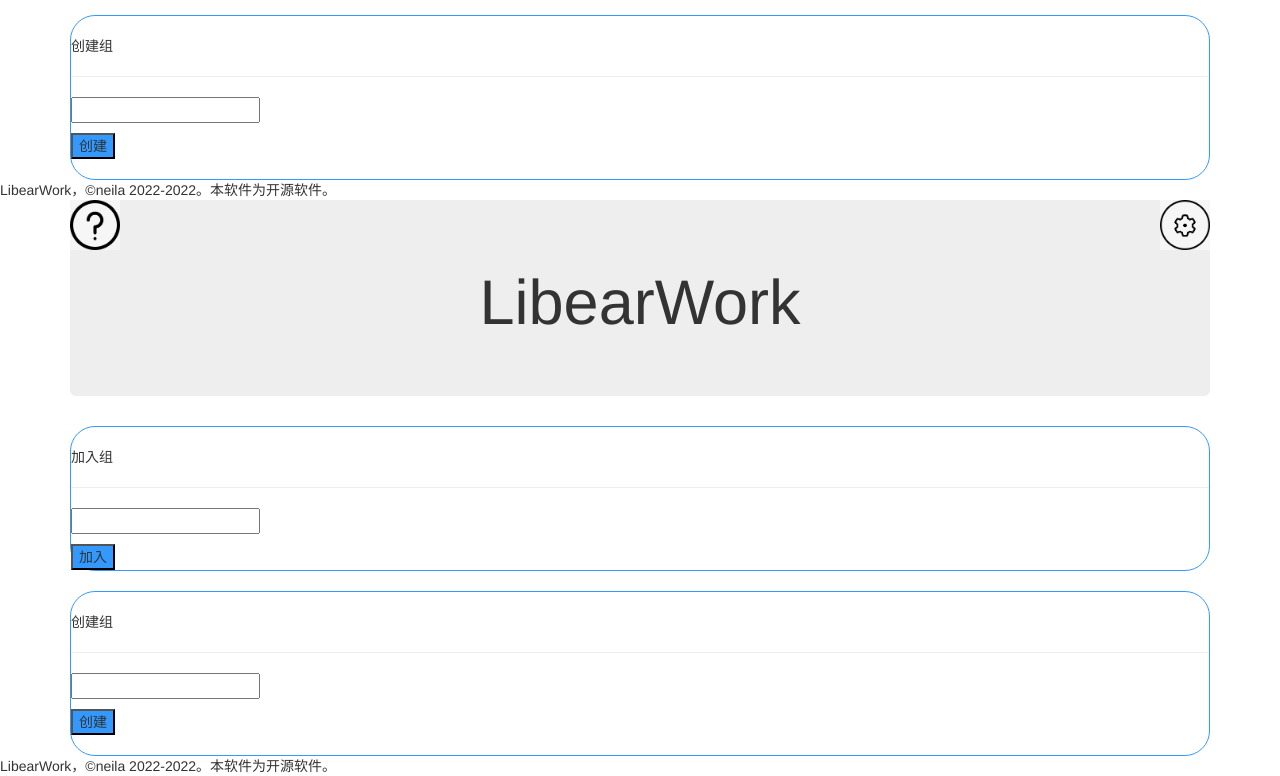
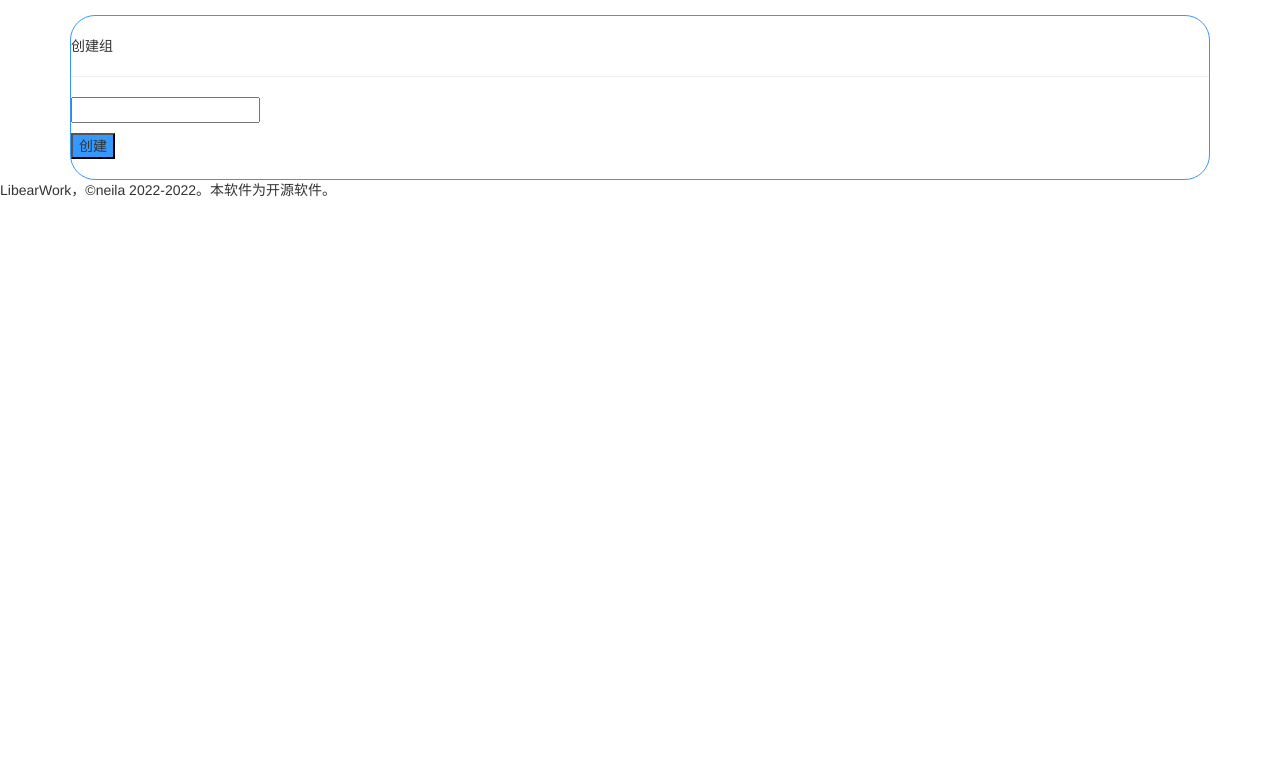
Before and after one commit to neila-a/libearwork, a PHP site: page / in a window 1280 px wide. Shown: the part 375-1151 px from the top of the page. After the commit the page ends 572 px from the top, so only its background shows below. Run offline with PHP 8.4, Linux system fonts and the light colour scheme.

Commit message:
Update index.php

```diff
--- a/index.php
+++ b/index.php
@@ -4,47 +4,71 @@
 <html>
     <head>
         <title>LibearWork</title>
-<meta name="viewport" content="width=device-width, initial-scale=1">
+        <meta name="viewport" content="width=device-width, initial-scale=1" />
         <!-- 最新版本的 Bootstrap 核心 CSS 文件 -->
-    <link rel="stylesheet" href="https://stackpath.bootstrapcdn.com/bootstrap/3.4.1/css/bootstrap.min.css" integrity="sha384-HSMxcRTRxnN+Bdg0JdbxYKrThecOKuH5zCYotlSAcp1+c8xmyTe9GYg1l9a69psu" crossorigin="anonymous">
+        <link
+            rel="stylesheet"
+            href="https://stackpath.bootstrapcdn.com/bootstrap/3.4.1/css/bootstrap.min.css"
+            integrity="sha384-HSMxcRTRxnN+Bdg0JdbxYKrThecOKuH5zCYotlSAcp1+c8xmyTe9GYg1l9a69psu"
+            crossorigin="anonymous"
+        />
         <!-- 可选的 Bootstrap 主题文件（一般不用引入） -->
-    <link rel="stylesheet" href="https://stackpath.bootstrapcdn.com/bootstrap/3.4.1/css/bootstrap-theme.min.css" integrity="sha384-6pzBo3FDv/PJ8r2KRkGHifhEocL+1X2rVCTTkUfGk7/0pbek5mMa1upzvWbrUbOZ" crossorigin="anonymous">
+        <link
+            rel="stylesheet"
+            href="https://stackpath.bootstrapcdn.com/bootstrap/3.4.1/css/bootstrap-theme.min.css"
+            integrity="sha384-6pzBo3FDv/PJ8r2KRkGHifhEocL+1X2rVCTTkUfGk7/0pbek5mMa1upzvWbrUbOZ"
+            crossorigin="anonymous"
+        />
         <!-- 最新的 Bootstrap 核心 JavaScript 文件 -->
-    <script src="https://stackpath.bootstrapcdn.com/bootstrap/3.4.1/js/bootstrap.min.js" integrity="sha384-aJ21OjlMXNL5UyIl/XNwTMqvzeRMZH2w8c5cRVpzpU8Y5bApTppSuUkhZXN0VxHd" crossorigin="anonymous"></script>
-<link rel="stylesheet" href="/style.css">
+        <script
+            src="https://stackpath.bootstrapcdn.com/bootstrap/3.4.1/js/bootstrap.min.js"
+            integrity="sha384-aJ21OjlMXNL5UyIl/XNwTMqvzeRMZH2w8c5cRVpzpU8Y5bApTppSuUkhZXN0VxHd"
+            crossorigin="anonymous"
+        ></script>
+        <link rel="stylesheet" href="/style.css" />
     </head>
     <body>
         <div class="container">
             <div class="row clearfix">
                 <div class="col-md-12 column">
-			<img src="/img/help.webp" style="float:left;" class="mainPageButton" />
-<a href="/pages/devdoc">
-      <img src="/img/setting.webp" style="float:right;" class="mainPageButton" />
+                    <img
+                        src="/img/help.webp"
+                        style="float: left"
+                        class="mainPageButton"
+                    />
+                    <a href="/pages/devdoc/">
+                        <img
+                            src="/img/setting.webp"
+                            style="float: right"
+                            class="mainPageButton"
+                        />
                     </a>
                     <div class="jumbotron">
-				<h1 id="lbtitle">
-					LibearWork
-				</h1>
+                        <h1 id="lbtitle">LibearWork</h1>
                     </div>
                     <form action="pages/workTableRegUser.php" class="mainPageForm">
-<br>
-<p>  加入组</p>
-<hr>
-<p>  </p><input name="groupID" type="text">
-<br>
-<p>  </p><button type="submit" class="mainPageSubmitBtn">加入</button>
-      <br>
+                        <br />
+                        <p>    加入组</p>
+                        <hr />
+                        <p>    </p>
+                        <input name="groupID" type="text" />
+                        <br />
+                        <p>    </p>
+                        <button type="submit" class="mainPageSubmitBtn">加入</button>
+                        <br />
                     </form>
-<br>
+                    <br />
                     <form action="pages/createNewGroup.php" class="mainPageForm">
-<br>
-<p>  创建组</p>
-<hr>
-<p>  </p><input name="groupID" type="text">
-<br>
-<p>  </p><button type="submit" class="mainPageSubmitBtn">创建</button>
-<br>
-<br>
+                        <br />
+                        <p>    创建组</p>
+                        <hr />
+                        <p>    </p>
+                        <input name="groupID" type="text" />
+                        <br />
+                        <p>    </p>
+                        <button type="submit" class="mainPageSubmitBtn">创建</button>
+                        <br />
+                        <br />
                     </form>
                 </div>
             </div>
@@ -52,57 +76,3 @@
         <footer>LibearWork，©neila 2022-2022。本软件为开源软件。</footer>
     </body>
 </html>
-<?php
-?>
-<!DOCTYPE html>
-<html>
-  <head>
-<title>LibearWork</title>
-<meta name="viewport" content="width=device-width, initial-scale=1">
-    <!-- 最新版本的 Bootstrap 核心 CSS 文件 -->
-    <link rel="stylesheet" href="https://stackpath.bootstrapcdn.com/bootstrap/3.4.1/css/bootstrap.min.css" integrity="sha384-HSMxcRTRxnN+Bdg0JdbxYKrThecOKuH5zCYotlSAcp1+c8xmyTe9GYg1l9a69psu" crossorigin="anonymous">
-    <!-- 可选的 Bootstrap 主题文件（一般不用引入） -->
-    <link rel="stylesheet" href="https://stackpath.bootstrapcdn.com/bootstrap/3.4.1/css/bootstrap-theme.min.css" integrity="sha384-6pzBo3FDv/PJ8r2KRkGHifhEocL+1X2rVCTTkUfGk7/0pbek5mMa1upzvWbrUbOZ" crossorigin="anonymous">
-    <!-- 最新的 Bootstrap 核心 JavaScript 文件 -->
-    <script src="https://stackpath.bootstrapcdn.com/bootstrap/3.4.1/js/bootstrap.min.js" integrity="sha384-aJ21OjlMXNL5UyIl/XNwTMqvzeRMZH2w8c5cRVpzpU8Y5bApTppSuUkhZXN0VxHd" crossorigin="anonymous"></script>
-<link rel="stylesheet" href="/style.css">
-  </head>
-  <body>
-    <div class="container">
-	<div class="row clearfix">
-		<div class="col-md-12 column">
-			<img src="/img/help.webp" style="float:left;" class="mainPageButton" />
-<a href="/pages/setting.php">
-      <img src="/img/setting.webp" style="float:right;" class="mainPageButton" />
-</a>
-			<div class="jumbotron">
-				<h1 id="lbtitle">
-					LibearWork
-				</h1>
-			</div>
-      <form action="pages/workTableRegUser.php" class="mainPageForm">
-<br>
-<p>  加入组</p>
-<hr>
-<p>  </p><input name="groupID" type="text">
-<br>
-<p>  </p><button type="submit" class="mainPageSubmitBtn">加入</button>
-      <br>
-</form>
-<br>
-      <form action="pages/createNewGroup.php" class="mainPageForm">
-<br>
-<p>  创建组</p>
-<hr>
-<p>  </p><input name="groupID" type="text">
-<br>
-<p>  </p><button type="submit" class="mainPageSubmitBtn">创建</button>
-<br>
-<br>
-      </form>
-		</div>
-	</div>
-</div>
-<footer>LibearWork，©neila 2022-2022。本软件为开源软件。</footer>
-  </body>
-</html>
```
Lines whose indentation alone changed are shown as unchanged.
